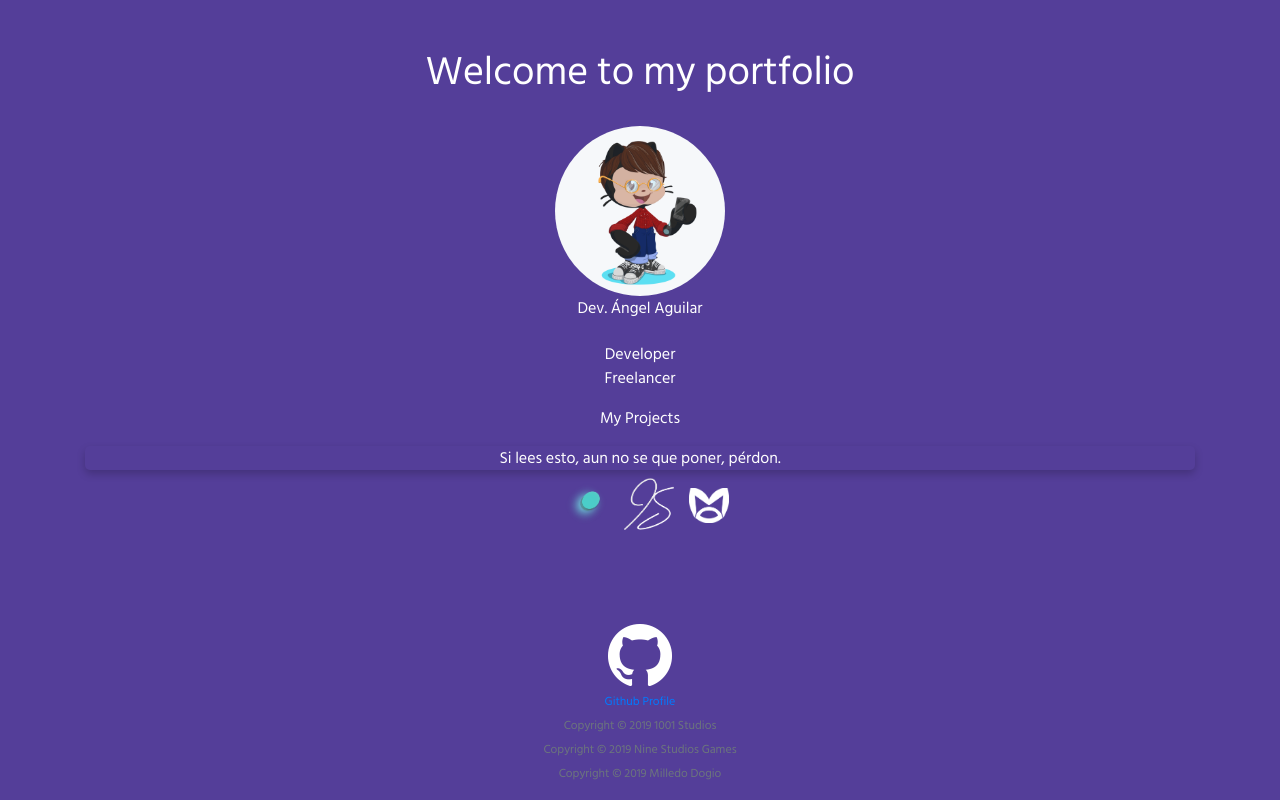
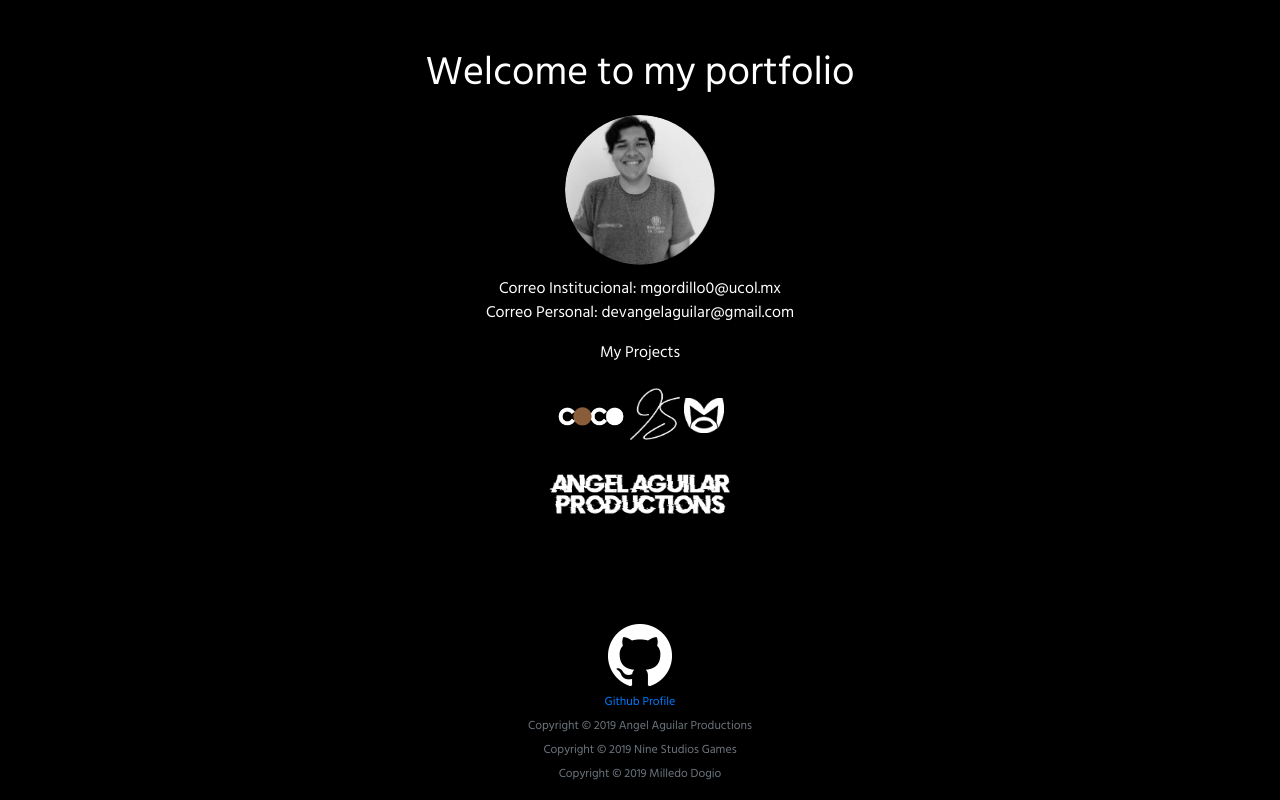
Before and after one commit to AngelAguilar16/AngelAguilar16.github.io, a PHP site: page / in a window 1280 px wide. Run offline with PHP 8.4, Linux system fonts and the light colour scheme; some libraries are stand-ins or nearby versions.

Commit message:
Update 1.0.1

```diff
--- a/css/style.css
+++ b/css/style.css
@@ -3,31 +3,36 @@
     margin: 0;
     font-family: 'Hind Siliguri', sans-serif;
     /*background: #CDDCFF;*/
-    background: #543E99;
+    background: #000000;
     text-align: center;
     color: #FFFFFF;
 }
 
 #me{
-    margin-top: 2%;
-    height: 170px;
-    width: 170px;
+    margin-top: 1%;
+    height: 150px;
+    width: 150px;
     border-radius: 100%;
+    filter: grayscale(100%);
 }
 
 .resume{
-    margin-top: 2%;
+    margin-top: 1%;
 }
 
-#logo1001{
-    width: 70px;
-    height: 70px;
+#Logo_AA_Black{
+    width: 200px;
+    height: 89px;
 }
 
 #logo9SG{
     width: 50px;
     height: 70px;
-    margin-right: 1%;
+}
+
+#logoCoco{
+    width: 70px;
+    height: 70px;
 }
 
 #logoMD{
--- a/index.html
+++ b/index.html
@@ -14,19 +14,17 @@
     <main role="main" class="flex-shrink-0">
       <div class="container">
             <h1 class="mt-5">Welcome to my portfolio</h1>
-            <img src="img/octocat.png" alt="Angel" id="me">
-            <p>Dev. Ángel Aguilar</p>
+            <img src="img/angel.png" alt="Angel" id="me">
             <p class="resume">
-                Developer <br>
-                Freelancer <br>
+                Correo Institucional: mgordillo0@ucol.mx <br>
+                Correo Personal: devangelaguilar@gmail.com <br>
             </p>
             <p>My Projects</p>
-            <div id="pl">
-                Si lees esto, aun no se que poner, pérdon.
-            </div>
-            <img src="img/Logo.png" alt="" id="logo1001">
+            <img src="img/Logo_V3_WB.png" alt="" id="logoCoco">
             <img src="img/logo_9SG.png" alt="" id="logo9SG">
             <img src="img/logo_MD.png" alt="" id="logoMD">
+            <br>
+            <img src="img/Logo_AA_White.png" alt="" id="Logo_AA_Black">
       </div>
     </main>
 
@@ -34,7 +32,7 @@
         <div class="container">
             <span class="text-muted" id="footie">
                 <a href="https://github.com/AngelAguilar16"><img src="img/github_mark.png" alt=""> <br>Github Profile</a> <br>
-                Copyright &copy; 2019 1001 Studios <br>
+                Copyright &copy; 2019 Angel Aguilar Productions <br>
                 Copyright &copy; 2019 Nine Studios Games <br>
                 Copyright &copy; 2019 Milledo Dogio
             </span>
```
Also changed, not shown: img/Logo_AA_Black.png (added), img/Logo_AA_White.png (added), img/Logo_V3_WB.png (added), img/angel.png (added).
